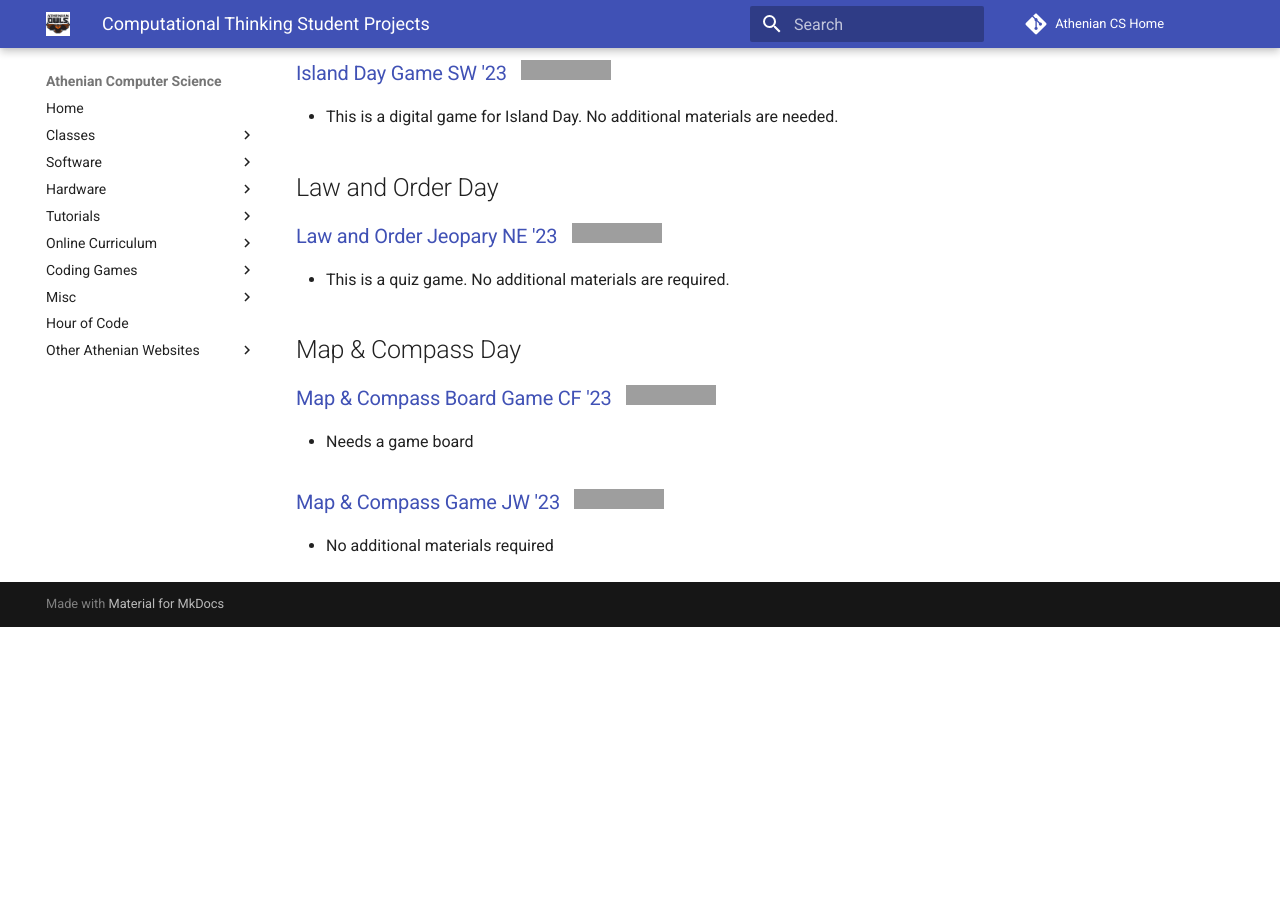
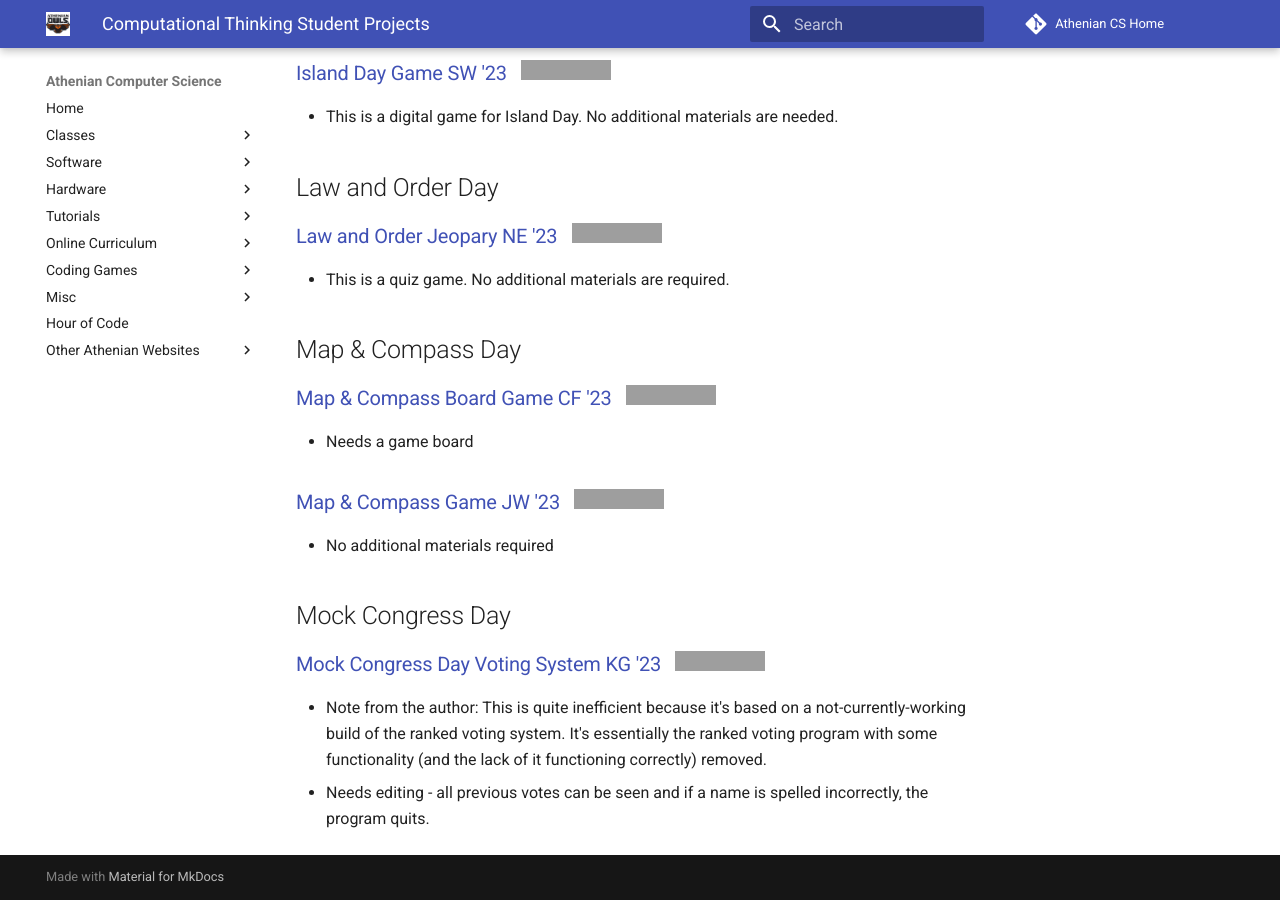
Before and after one commit to athenian-computational-thinking/athenian-cs-mkdocs, an MkDocs documentation site: the page built from docs/ct-projects.md, in a window 1280 px wide and 900 px high, scrolled down 2179 px. Built offline with MkDocs 1.6.1 and Material for MkDocs 9.7.7, drawn with Linux system fonts in a browser that asks for light colours; comment, search, counter and statistics services are not loaded; before the commit the page ends 2806 px from its top, so only the background shows below that; grey boxes are pictures that could not be loaded.

Commit message:
Update ct-projects.md

```diff
--- a/docs/ct-projects.md
+++ b/docs/ct-projects.md
@@ -81,3 +81,9 @@ These are programs written by the 9th grade Computational Thinking students for
 
 ### [Map & Compass Game JW '23](https://github.com/athenian-ct-projects/Map-Compass-Game-JW) &nbsp; [![Run on Repl.it](https://repl.it/badge/github/athenian-ct-projects/Map-Compass-Game-JW)](https://repl.it/github/athenian-ct-projects/Map-Compass-Game-JW)
 * No additional materials required
+
+## Mock Congress Day
+### [Mock Congress Day Voting System KG '23](https://github.com/athenian-ct-projects/Mock-Congress-Day-KG) &nbsp; [![Run on Repl.it](https://repl.it/badge/github/athenian-ct-projects/Mock-Congress-Day-KG)](https://repl.it/github/athenian-ct-projects/Mock-Congress-Day-KG)
+* Note from the author: This is quite inefficient because it's based on a not-currently-working build of the ranked voting system.
+It's essentially the ranked voting program with some functionality (and the lack of it functioning correctly) removed.
+* Needs editing - all previous votes can be seen and if a name is spelled incorrectly, the program quits.
```
